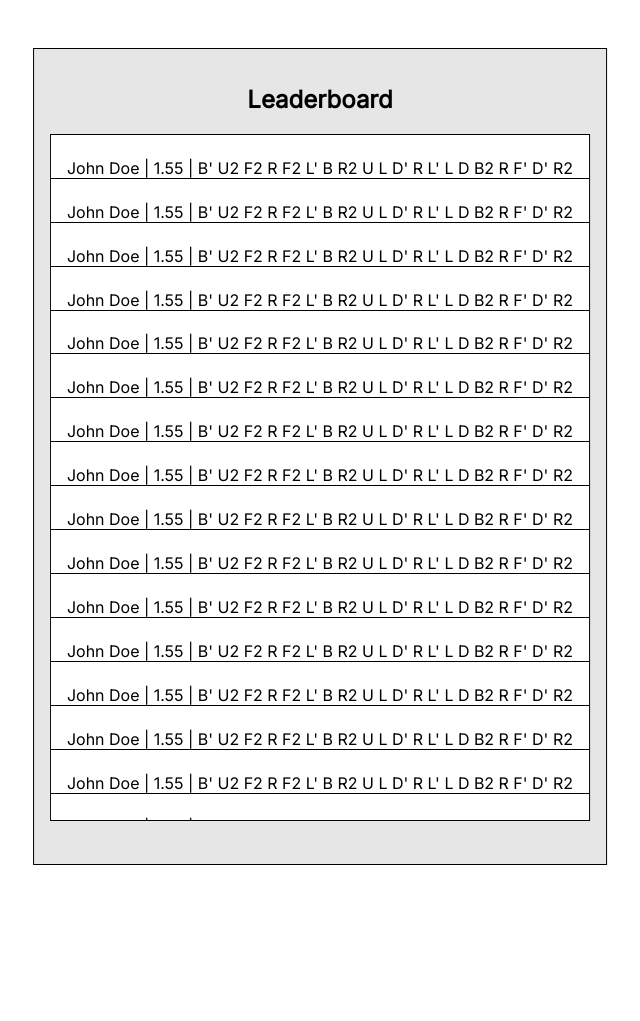
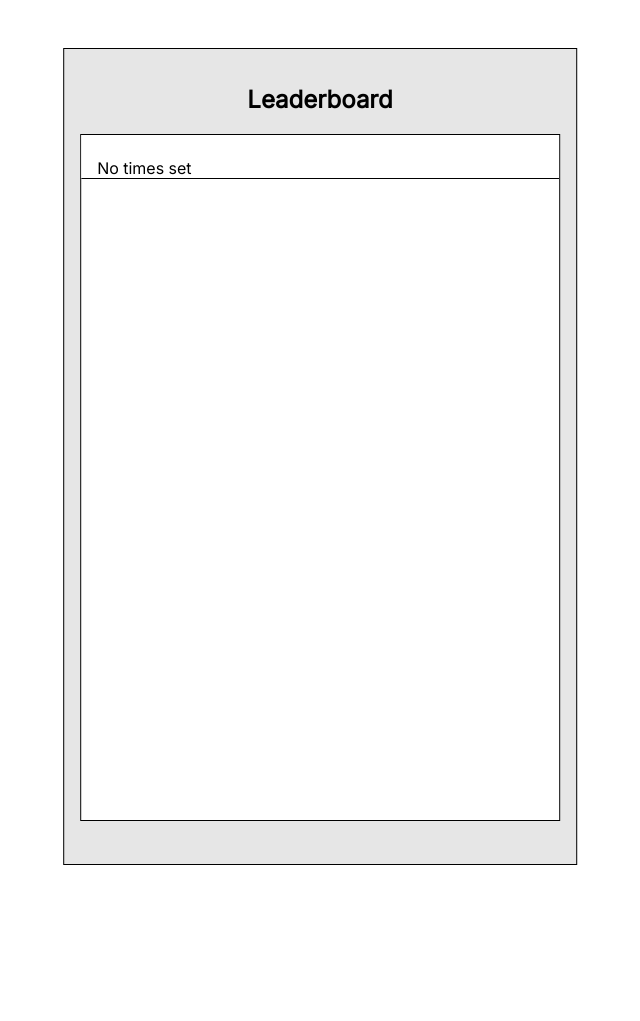
Before and after one commit to Atte-Oksanen/rubiclock, a PHP site: page /leaderboard.php in a window 1280 px wide. Shown: the part 121-1142 px from the top of the page, without its empty margins (320-960 px from the left). Run offline with PHP 8.4, Linux system fonts and the light colour scheme; data that the repository does not hold is empty.

Commit message:
updated components

```diff
--- a/css/leaderboard.css
+++ b/css/leaderboard.css
@@ -2,6 +2,7 @@
     display: block;
     height: 70dvh;
     width: fit-content;
+    min-width: 30rem;
     position: relative;
     margin-left: 50%;
     transform: translate(-50%, 0);
@@ -23,6 +24,11 @@
     overflow-y: auto;
     overflow-x: auto;
     height: 60dvh;
+    background-color: white;
+}
+
+.dark .list{
+    background-color: #26262C;
 }
 
 .list ol {
@@ -35,6 +41,7 @@
     background-color: #26262C;
 }
 
+
 .list ol li {
     border-bottom: 1px solid;
     padding: 0;
--- a/html/info.html
+++ b/html/info.html
@@ -12,8 +12,8 @@
 
 <body>
     <div class="header">
-        <h1 title="Back to main page"><a href="index.html">RubiClock</a></h1>
-        <a id="home" href="index.html" title="Back to main page"><img src="../resources/home.png" alt="home"></a>
+        <h1 title="Back to main page"><a href="index.php">RubiClock</a></h1>
+        <a id="home" href="index.php" title="Back to main page"><img src="../resources/home.png" alt="home"></a>
     </div>
     <div class="container">
         <div class="chapter">
--- a/html/leaderboard.html
+++ b/html/leaderboard.html
@@ -12,38 +12,17 @@
 
 <body>
     <div class="header">
-        <h1 title="Back to main page"><a href="index.html">RubiClock</a></h1>
-        <a id="home" href="index.html" title="Back to main page"><img src="../resources/home.png" alt="home"></a>
+        <h1 title="Back to main page"><a href="index.php">RubiClock</a></h1>
+        <a id="home" href="index.php" title="Back to main page"><img src="../resources/home.png" alt="home"></a>
         <div class="rightMenu">
-            <a id="info" href="info.html" title="Info"><img src="../resources/information.png" alt=""></a>
+            <a id="info" href="info.php" title="Info"><img src="../resources/information.png" alt=""></a>
         </div>
     </div>
     <div class="scoreboard">
         <h2>Leaderboard</h2>
         <div class="list">
             <ol>
-                <li><p>John Doe | 1.55 | B' U2 F2 R F2 L' B R2 U L D' R L' L D B2 R F' D' R2</p></li>
-                <li><p>John Doe | 1.55 | B' U2 F2 R F2 L' B R2 U L D' R L' L D B2 R F' D' R2</p></li>
-                <li><p>John Doe | 1.55 | B' U2 F2 R F2 L' B R2 U L D' R L' L D B2 R F' D' R2</p></li>
-                <li><p>John Doe | 1.55 | B' U2 F2 R F2 L' B R2 U L D' R L' L D B2 R F' D' R2</p></li>
-                <li><p>John Doe | 1.55 | B' U2 F2 R F2 L' B R2 U L D' R L' L D B2 R F' D' R2</p></li>
-                <li><p>John Doe | 1.55 | B' U2 F2 R F2 L' B R2 U L D' R L' L D B2 R F' D' R2</p></li>
-                <li><p>John Doe | 1.55 | B' U2 F2 R F2 L' B R2 U L D' R L' L D B2 R F' D' R2</p></li>
-                <li><p>John Doe | 1.55 | B' U2 F2 R F2 L' B R2 U L D' R L' L D B2 R F' D' R2</p></li>
-                <li><p>John Doe | 1.55 | B' U2 F2 R F2 L' B R2 U L D' R L' L D B2 R F' D' R2</p></li>
-                <li><p>John Doe | 1.55 | B' U2 F2 R F2 L' B R2 U L D' R L' L D B2 R F' D' R2</p></li>
-                <li><p>John Doe | 1.55 | B' U2 F2 R F2 L' B R2 U L D' R L' L D B2 R F' D' R2</p></li>
-                <li><p>John Doe | 1.55 | B' U2 F2 R F2 L' B R2 U L D' R L' L D B2 R F' D' R2</p></li>
-                <li><p>John Doe | 1.55 | B' U2 F2 R F2 L' B R2 U L D' R L' L D B2 R F' D' R2</p></li>
-                <li><p>John Doe | 1.55 | B' U2 F2 R F2 L' B R2 U L D' R L' L D B2 R F' D' R2</p></li>
-                <li><p>John Doe | 1.55 | B' U2 F2 R F2 L' B R2 U L D' R L' L D B2 R F' D' R2</p></li>
-                <li><p>John Doe | 1.55 | B' U2 F2 R F2 L' B R2 U L D' R L' L D B2 R F' D' R2</p></li>
-                <li><p>John Doe | 1.55 | B' U2 F2 R F2 L' B R2 U L D' R L' L D B2 R F' D' R2</p></li>
-                <li><p>John Doe | 1.55 | B' U2 F2 R F2 L' B R2 U L D' R L' L D B2 R F' D' R2</p></li>
-                <li><p>John Doe | 1.55 | B' U2 F2 R F2 L' B R2 U L D' R L' L D B2 R F' D' R2</p></li>
-                <li><p>John Doe | 1.55 | B' U2 F2 R F2 L' B R2 U L D' R L' L D B2 R F' D' R2</p></li>
-                <li><p>John Doe | 1.55 | B' U2 F2 R F2 L' B R2 U L D' R L' L D B2 R F' D' R2</p></li>
-                <li><p>John Doe | 1.55 | B' U2 F2 R F2 L' B R2 U L D' R L' L D B2 R F' D' R2</p></li>
+                <li><p>No times set</p></li>
             </ol>
         </div>
     </div>
```
Also changed, not shown: html/index.html (+9 -7 lines).
